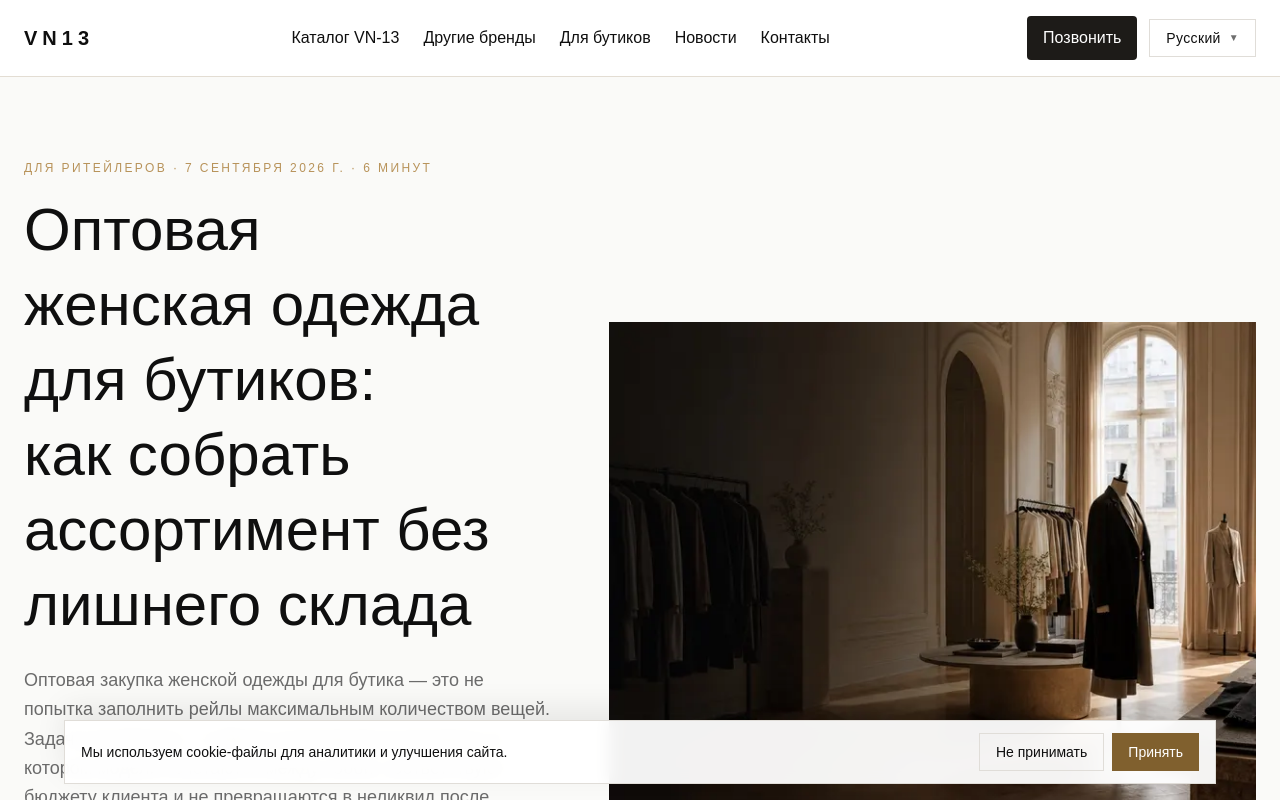
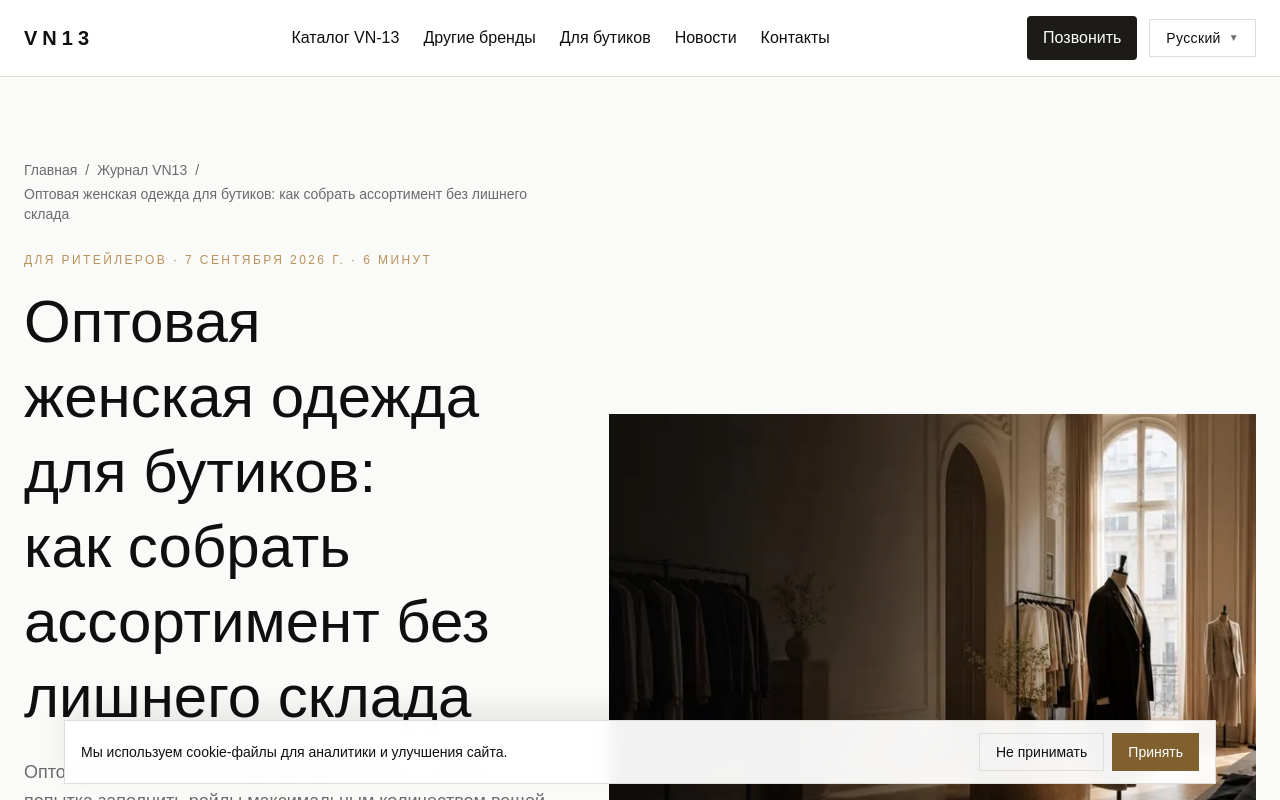
Before and after one commit to coffeeshop13/vn-13, a Next.js app: page /journal/optovaya-zhenskaya-odezhda-dlya-butikov in a window 1280 px wide. Shown: the top 800 px of the page. Built offline with nearby package versions, Linux system fonts and the light colour scheme.

Commit message:
Add visible breadcrumbs to journal articles

```diff
--- a/app/journal/[slug]/page.tsx
+++ b/app/journal/[slug]/page.tsx
@@ -127,6 +127,13 @@ export default async function ArticlePage({ params }: ArticlePageProps) {
         <section className="pt-28 pb-12 md:pt-40 md:pb-16 px-6" style={{ backgroundColor: '#fafaf8' }}>
           <div className="max-w-7xl mx-auto grid lg:grid-cols-[0.9fr_1.1fr] gap-10 lg:gap-14 items-end">
             <div>
+              <nav aria-label="Хлебные крошки" className="mb-7 flex flex-wrap items-center gap-x-2 gap-y-1 text-sm" style={{ color: '#6b6b6b' }}>
+                <Link href={canonicalInternalHref('/')} className="underline underline-offset-4">Главная</Link>
+                <span aria-hidden="true">/</span>
+                <Link href={canonicalInternalHref('/journal')} className="underline underline-offset-4">Журнал VN13</Link>
+                <span aria-hidden="true">/</span>
+                <span aria-current="page">{article.title}</span>
+              </nav>
               <p className="text-xs tracking-[0.2em] uppercase mb-4" style={{ color: '#b8935a' }}>
                 {article.category} · <time dateTime={article.publishedAt}>{formatArticleDate(article.publishedAt)}</time>
                 {article.updatedAt && article.updatedAt !== article.publishedAt && (
```
